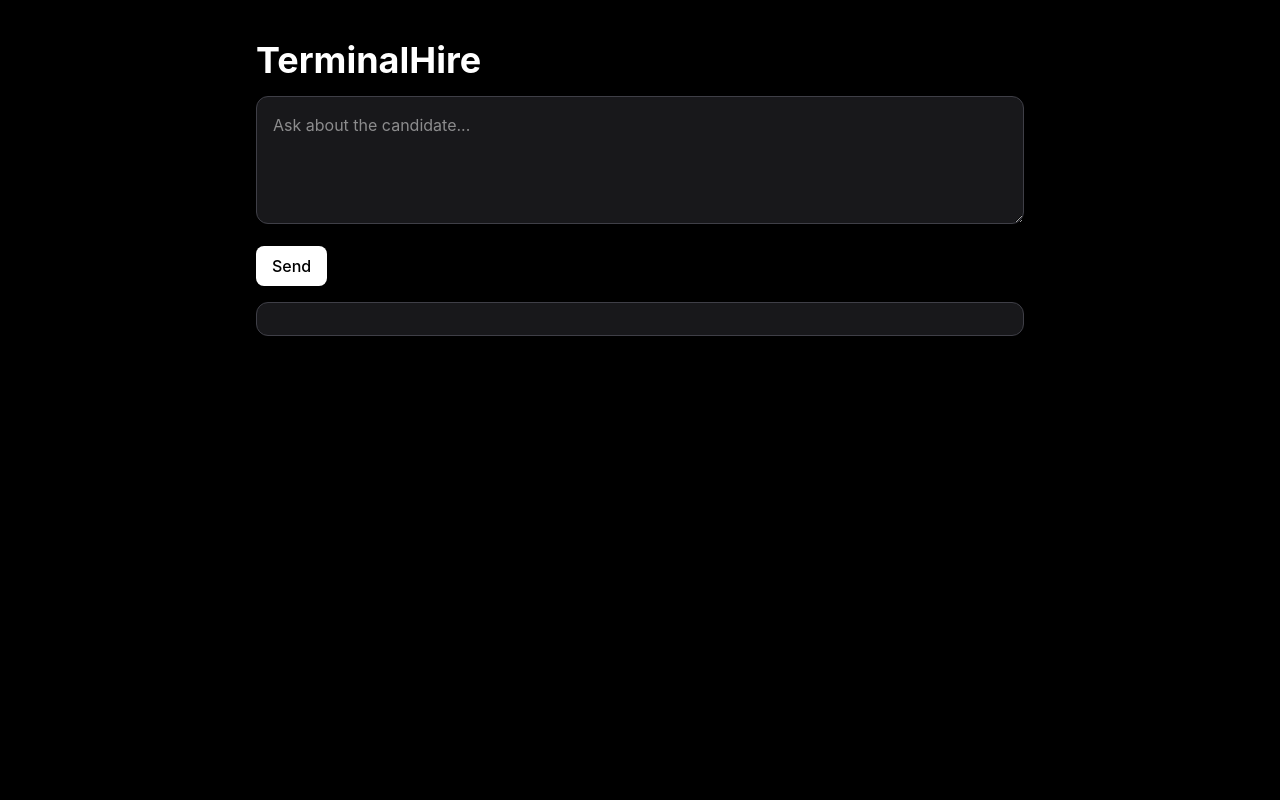
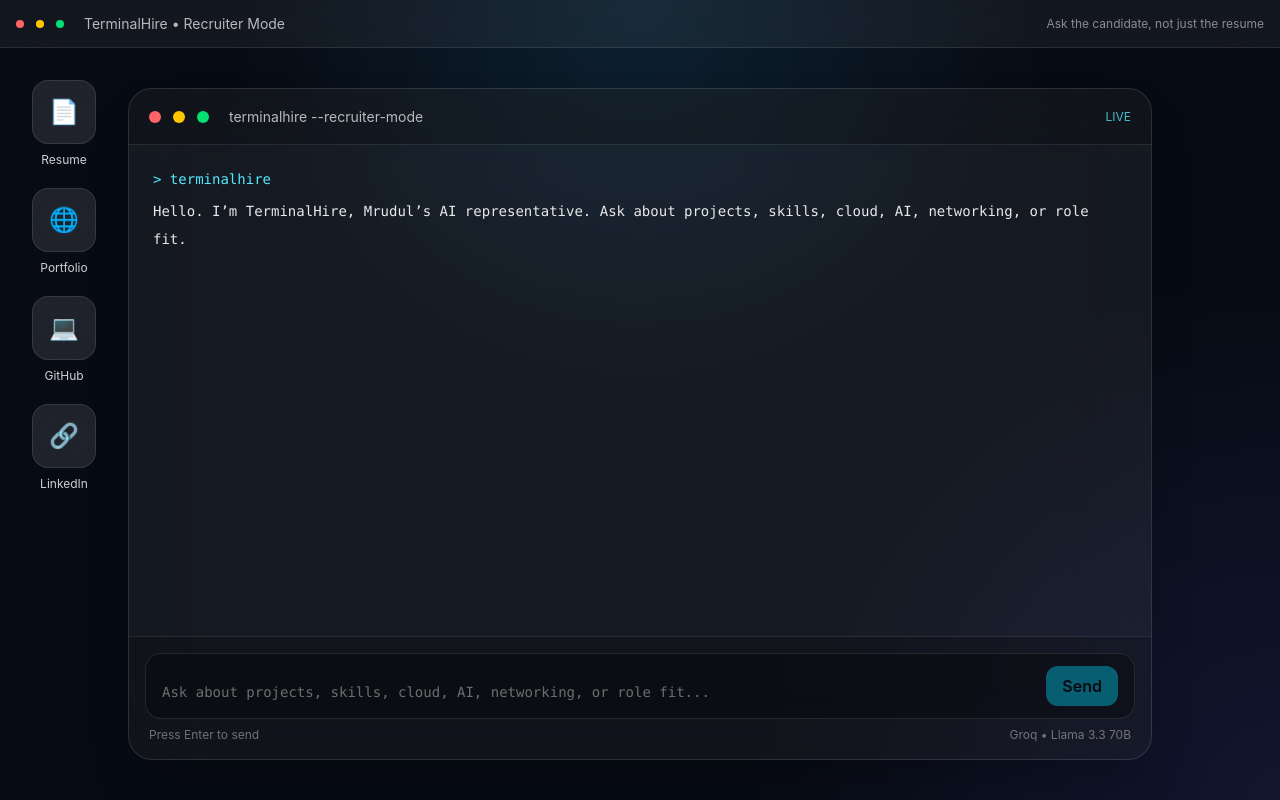
Before and after one commit to matrix-1407/TerminalHire, a React app in the folder frontend/: page / in a window 1280 px wide. Built offline with nearby package versions, Linux system fonts and the light colour scheme; the HTML template or start-up script is replaced by a standard one.

Commit message:
feat: add streaming terminal desktop interface

```diff
--- a/frontend/src/App.jsx
+++ b/frontend/src/App.jsx
@@ -1,49 +1,195 @@
-import { useState } from "react";
+import { useEffect, useRef, useState } from "react";
+
+const desktopItems = [
+  {
+    label: "Resume",
+    icon: "📄",
+    href: "#",
+  },
+  {
+    label: "Portfolio",
+    icon: "🌐",
+    href: "https://mrudul.dev",
+  },
+  {
+    label: "GitHub",
+    icon: "💻",
+    href: "https://github.com/matrix-1407",
+  },
+  {
+    label: "LinkedIn",
+    icon: "🔗",
+    href: "#",
+  },
+];
 
 export default function App() {
-  const [message, setMessage] = useState("");
-  const [response, setResponse] = useState("");
+  const [messages, setMessages] = useState([
+    {
+      role: "assistant",
+      content:
+        "Hello. I’m TerminalHire, Mrudul’s AI representative. Ask about projects, skills, cloud, AI, networking, or role fit.",
+    },
+  ]);
+  const [input, setInput] = useState("");
   const [loading, setLoading] = useState(false);
+  const bottomRef = useRef(null);
 
-  const send = async () => {
+  useEffect(() => {
+    bottomRef.current?.scrollIntoView({ behavior: "smooth" });
+  }, [messages, loading]);
+
+  const sendMessage = async () => {
+    if (!input.trim() || loading) return;
+
+    const userMessage = { role: "user", content: input };
+    const history = [...messages, userMessage];
+
+    setMessages(history);
+    setInput("");
     setLoading(true);
 
-    const res = await fetch("http://127.0.0.1:8000/api/chat", {
+    setMessages((prev) => [...prev, { role: "assistant", content: "" }]);
+
+    const response = await fetch("http://127.0.0.1:8000/api/chat/stream", {
       method: "POST",
-      headers: { "Content-Type": "application/json" },
+      headers: {
+        "Content-Type": "application/json",
+      },
       body: JSON.stringify({
-        message,
-        history: [],
+        message: userMessage.content,
+        history: messages,
       }),
     });
 
-    const data = await res.json();
-    setResponse(data.response);
+    const reader = response.body.getReader();
+    const decoder = new TextDecoder();
+
+    let fullText = "";
+
+    while (true) {
+      const { done, value } = await reader.read();
+      if (done) break;
+
+      const chunk = decoder.decode(value);
+      fullText += chunk;
+
+      setMessages((prev) => {
+        const updated = [...prev];
+        updated[updated.length - 1] = {
+          role: "assistant",
+          content: fullText,
+        };
+        return updated;
+      });
+    }
+
     setLoading(false);
   };
 
   return (
-    <div className="min-h-screen bg-black text-white p-10">
-      <div className="max-w-3xl mx-auto space-y-4">
-        <h1 className="text-4xl font-bold">TerminalHire</h1>
+    <div className="min-h-screen bg-[#070b14] text-white overflow-hidden relative">
+      {/* Background glow */}
+      <div className="absolute inset-0 bg-[radial-gradient(circle_at_top,rgba(56,189,248,0.12),transparent_40%)] pointer-events-none" />
+      <div className="absolute inset-0 bg-[radial-gradient(circle_at_bottom_right,rgba(99,102,241,0.12),transparent_35%)] pointer-events-none" />
 
-        <textarea
-          value={message}
-          onChange={(e) => setMessage(e.target.value)}
-          className="w-full h-32 bg-zinc-900 border border-zinc-700 rounded-xl p-4"
-          placeholder="Ask about the candidate..."
-        />
+      {/* Top bar */}
+      <div className="h-12 border-b border-white/10 bg-white/5 backdrop-blur-xl flex items-center justify-between px-4">
+        <div className="flex items-center gap-3">
+          <div className="w-2 h-2 rounded-full bg-red-400" />
+          <div className="w-2 h-2 rounded-full bg-yellow-400" />
+          <div className="w-2 h-2 rounded-full bg-green-400" />
+          <span className="text-sm text-white/70 ml-2">TerminalHire • Recruiter Mode</span>
+        </div>
+        <div className="text-xs text-white/50">Ask the candidate, not just the resume</div>
+      </div>
 
-        <button
-          onClick={send}
-          disabled={loading}
-          className="px-4 py-2 bg-white text-black rounded-lg font-medium"
-        >
-          {loading ? "Thinking..." : "Send"}
-        </button>
+      {/* Desktop icons */}
+      <div className="absolute left-6 top-20 hidden md:flex flex-col gap-5">
+        {desktopItems.map((item) => (
+          <a
+            key={item.label}
+            href={item.href}
+            target={item.href.startsWith("http") ? "_blank" : undefined}
+            rel="noreferrer"
+            className="w-20 flex flex-col items-center gap-2 group"
+          >
+            <div className="w-16 h-16 rounded-2xl bg-white/10 border border-white/10 backdrop-blur-xl flex items-center justify-center text-2xl group-hover:bg-white/15 transition">
+              {item.icon}
+            </div>
+            <span className="text-xs text-white/80 text-center">{item.label}</span>
+          </a>
+        ))}
+      </div>
 
-        <div className="bg-zinc-900 border border-zinc-700 rounded-xl p-4 whitespace-pre-wrap">
-          {response}
+      {/* Terminal window */}
+      <div className="h-[calc(100vh-3rem)] flex items-center justify-center p-4">
+        <div className="w-full max-w-5xl h-[92vh] md:h-[84vh] rounded-3xl border border-white/10 bg-white/6 backdrop-blur-2xl shadow-2xl overflow-hidden flex flex-col">
+          {/* Terminal header */}
+          <div className="h-14 border-b border-white/10 flex items-center justify-between px-5 bg-black/20">
+            <div className="flex items-center gap-3">
+              <div className="w-3 h-3 rounded-full bg-red-400" />
+              <div className="w-3 h-3 rounded-full bg-yellow-400" />
+              <div className="w-3 h-3 rounded-full bg-green-400" />
+              <span className="text-sm text-white/70 ml-2">terminalhire --recruiter-mode</span>
+            </div>
+            <div className="text-xs text-cyan-300/80">LIVE</div>
+          </div>
+
+          {/* Messages */}
+          <div className="flex-1 overflow-y-auto px-6 py-6 space-y-5 font-mono text-sm">
+            {messages.map((msg, idx) => (
+              <div key={idx} className="space-y-2">
+                <div className="text-cyan-300">
+                  {msg.role === "user" ? "> recruiter" : "> terminalhire"}
+                </div>
+                <div className="whitespace-pre-wrap leading-7 text-white/90">
+                  {msg.content}
+                </div>
+              </div>
+            ))}
+
+            {loading && (
+              <div className="flex items-center gap-2 text-cyan-300 text-sm">
+                <div className="w-2 h-2 rounded-full bg-cyan-300 animate-pulse" />
+                Analyzing candidate profile...
+              </div>
+            )}
+
+            <div ref={bottomRef} />
+          </div>
+
+          {/* Input */}
+          <div className="border-t border-white/10 p-4 bg-black/20">
+            <div className="flex items-end gap-3 rounded-2xl border border-white/10 bg-black/30 px-4 py-3">
+              <textarea
+                value={input}
+                onChange={(e) => setInput(e.target.value)}
+                onKeyDown={(e) => {
+                  if (e.key === "Enter" && !e.shiftKey) {
+                    e.preventDefault();
+                    sendMessage();
+                  }
+                }}
+                placeholder="Ask about projects, skills, cloud, AI, networking, or role fit..."
+                className="flex-1 bg-transparent outline-none resize-none text-white placeholder:text-white/40 min-h-[24px] max-h-40 font-mono text-sm"
+                rows={1}
+              />
+
+              <button
+                onClick={sendMessage}
+                disabled={loading || !input.trim()}
+                className="px-4 py-2 rounded-xl bg-cyan-400 text-black font-semibold disabled:opacity-40 hover:bg-cyan-300 transition"
+              >
+                {loading ? "..." : "Send"}
+              </button>
+            </div>
+
+            <div className="mt-2 text-xs text-white/40 px-1 flex items-center justify-between">
+              <span>Press Enter to send </span>
+              <span>Groq • Llama 3.3 70B</span>
+            </div>
+          </div>
         </div>
       </div>
     </div>
```
Also changed, not shown: 2 other files (tests, documents, lock files or other folders).
